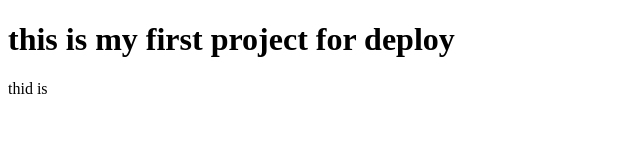
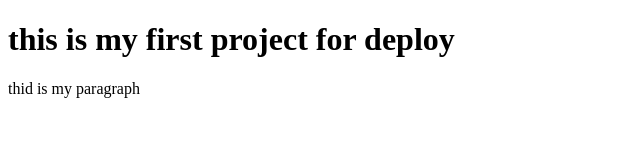
Before and after one commit to AbhiShekSehjal/deploy-project, a plain HTML site: page index.html in a window 1280 px wide. Shown: the whole page, without its empty margins (0-640 px from the left). Drawn offline with Linux system fonts and the light colour scheme.

Commit message:
add paragraph

```diff
--- a/index.html
+++ b/index.html
@@ -8,7 +8,7 @@
 </head>
 <body>
     <h1>this is my first project for deploy</h1>
-    <p>thid is </p>
+    <p>thid is my paragraph</p>
     <script src="./assets/js/index.js"></script>
 </body>
 </html>
```
